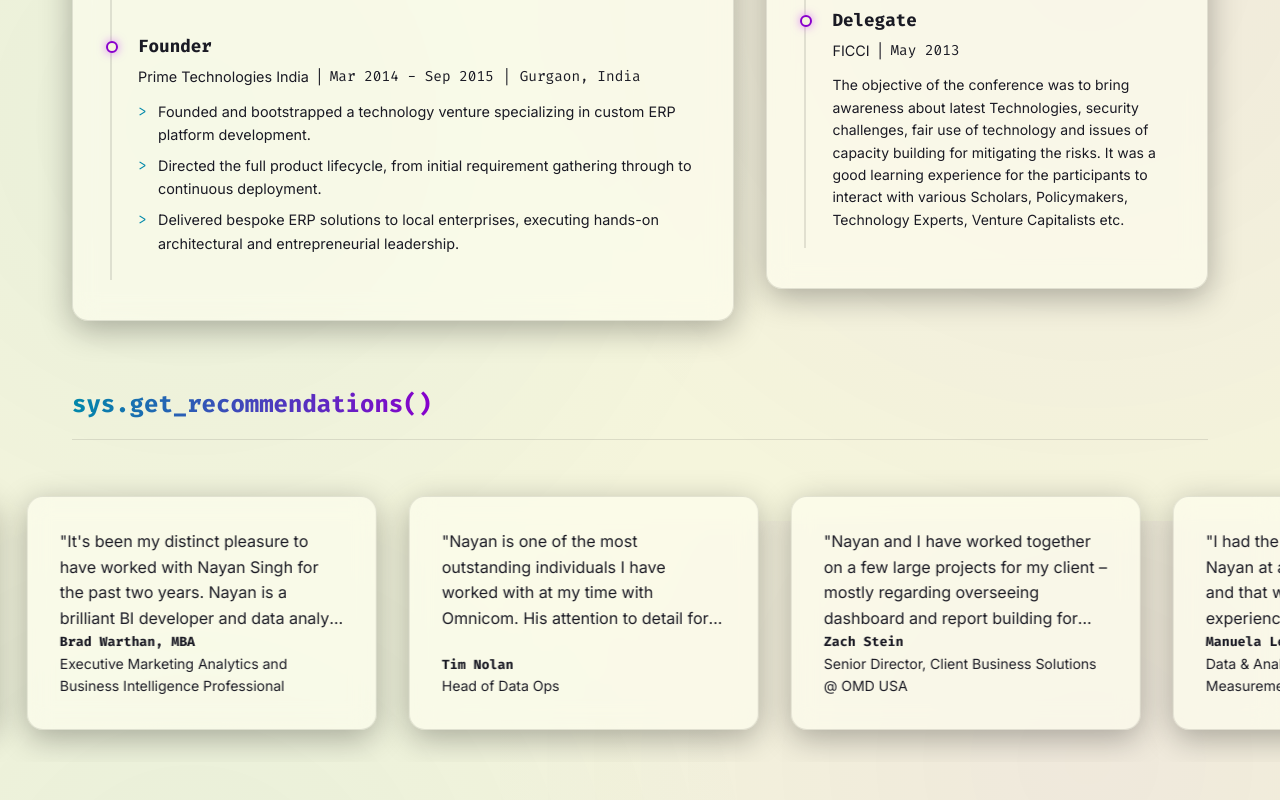
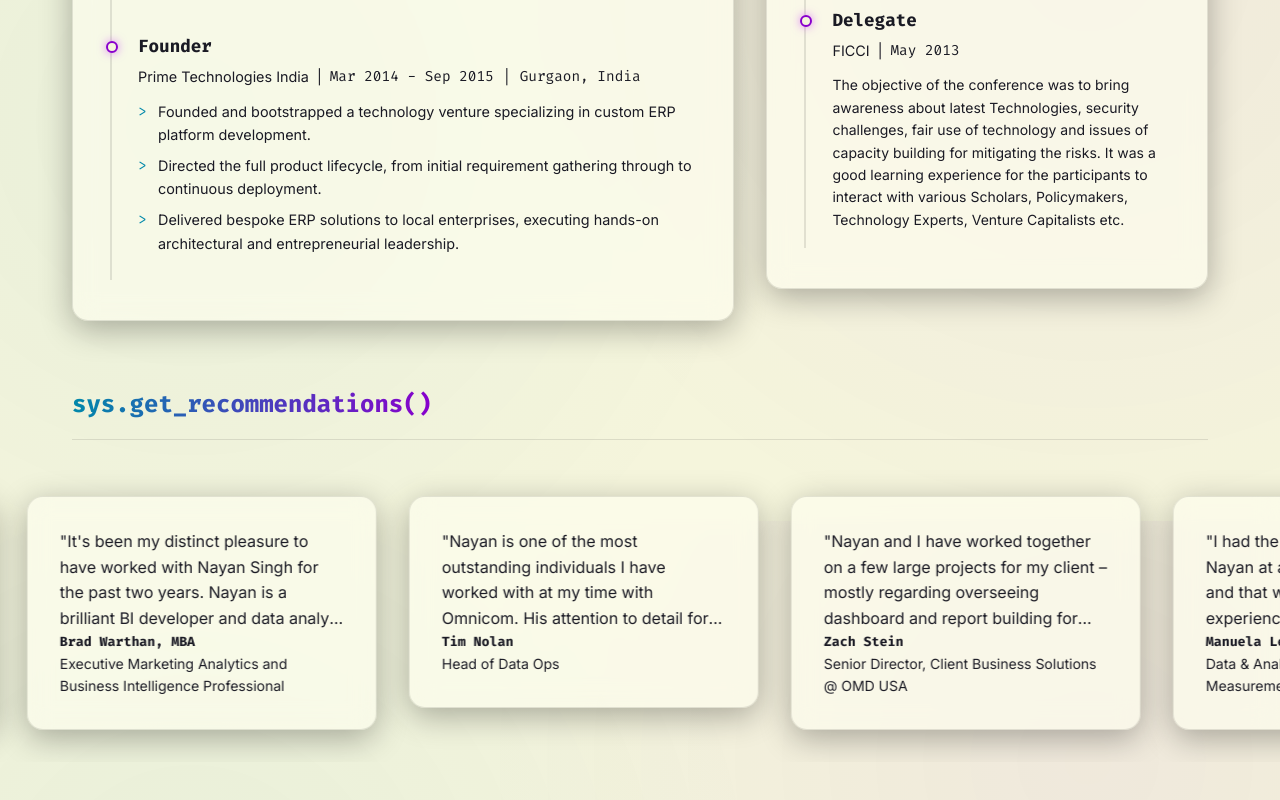
Before and after one commit to inayansingh/nayansingh, a React (Vite) app: page / in a window 1280 px wide. Shown: the part 2679-3479 px from the top of the page. Built offline with nearby package versions, Linux system fonts and the light colour scheme.

Commit message:
feat: add hover expansion to recommendation cards

```diff
--- a/src/pages/Home.css
+++ b/src/pages/Home.css
@@ -272,6 +272,7 @@
   gap: 2rem;
   animation: scroll 40s linear infinite;
   width: max-content;
+  align-items: start;
 }
 
 .marquee:hover {
@@ -284,6 +285,19 @@
   display: flex;
   flex-direction: column;
   justify-content: space-between;
+  transition: transform 0.3s ease, box-shadow 0.3s ease;
+  cursor: pointer;
+}
+
+.recommendation-card:hover {
+  transform: translateY(-5px);
+  box-shadow: 0 8px 30px rgba(0, 240, 255, 0.15);
+  z-index: 10;
+}
+
+.recommendation-card:hover .line-clamp-4 {
+  -webkit-line-clamp: unset;
+  line-clamp: unset;
 }
 
 .line-clamp-4 {
```
